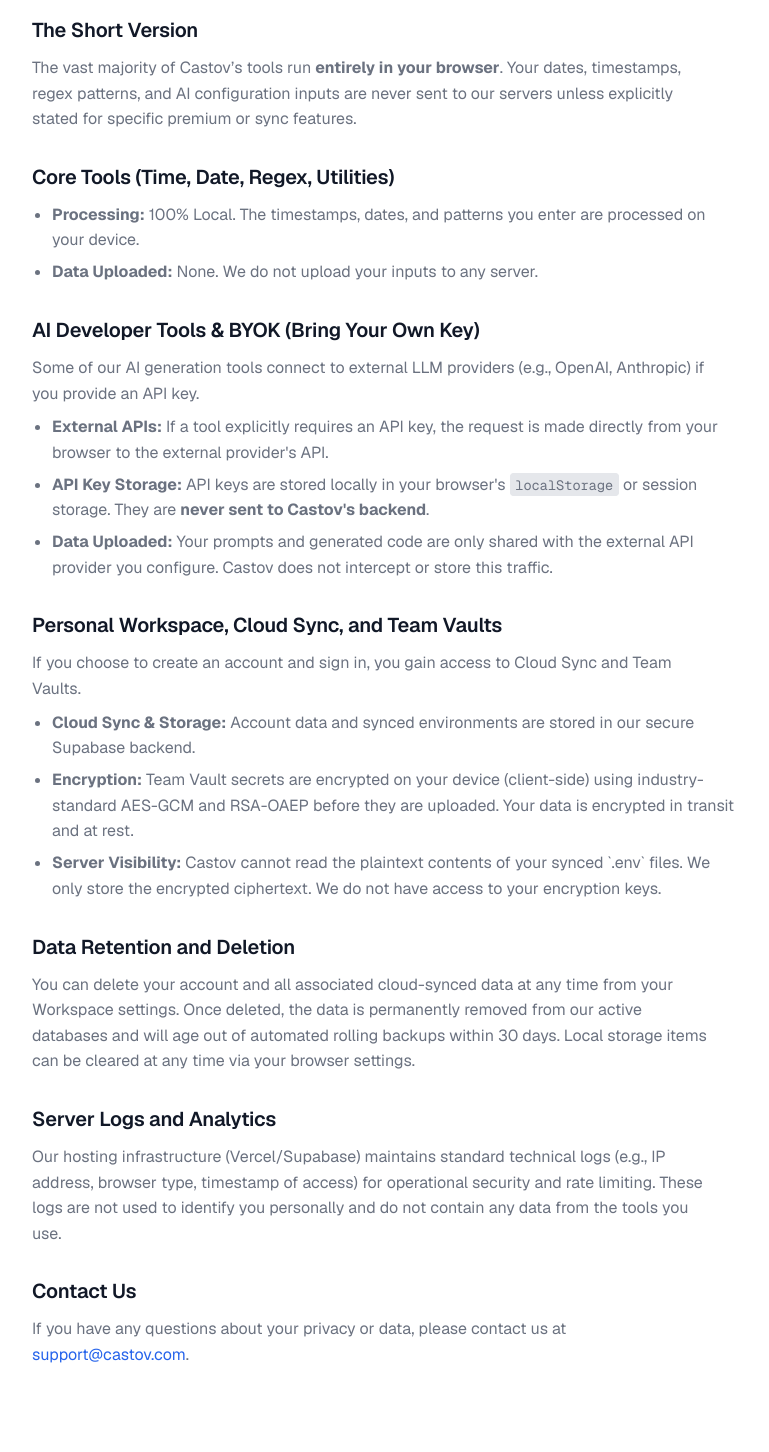
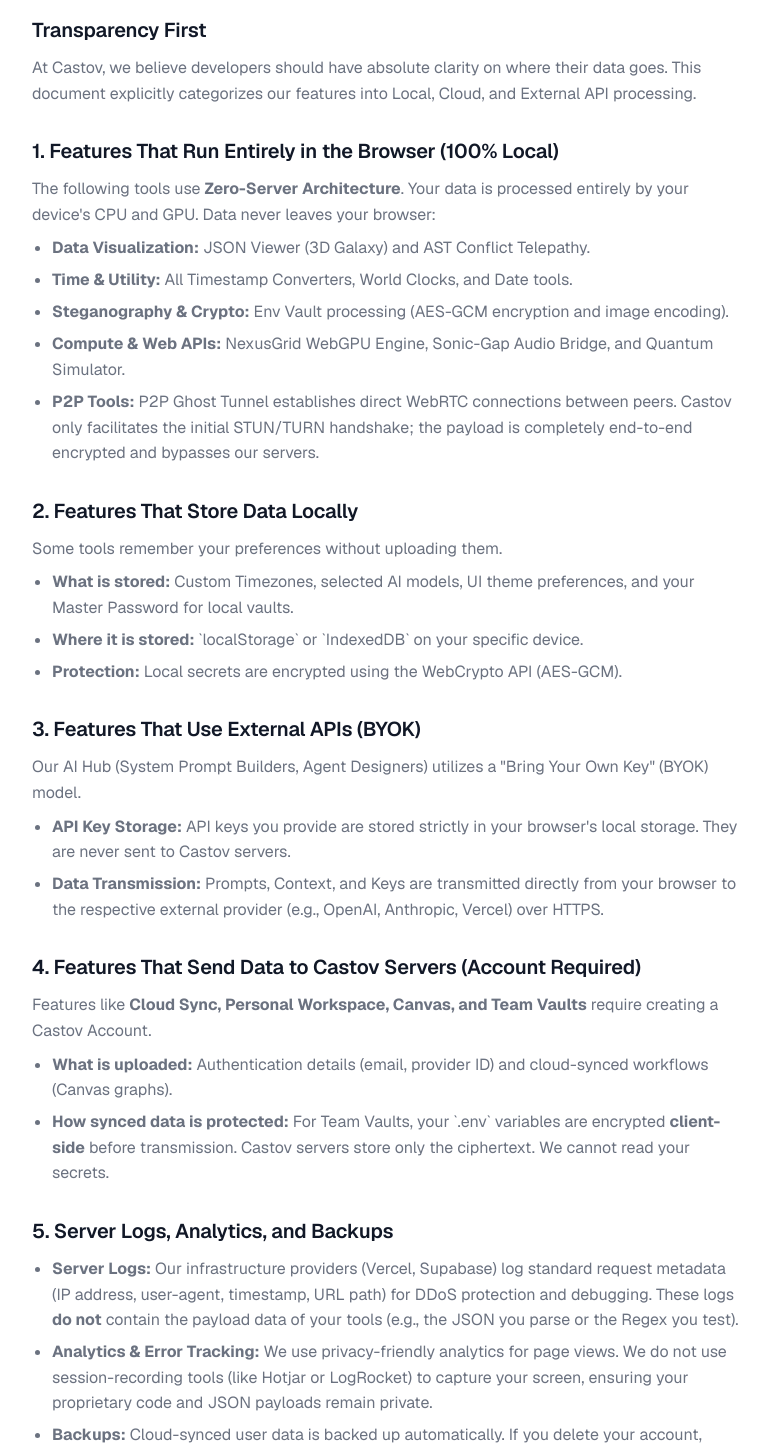
Before and after one commit to benidira/timeforge, a Next.js app: page /privacy in a window 1280 px wide. Shown: the part 240-1692 px from the top of the page, without its empty margins (176-945 px from the left). Built offline with nearby package versions, Linux system fonts and the light colour scheme; no server answers.

Commit message:
fix: AI broken link, JSON Viewer input, sitemap, privacy page

```diff
--- a/src/app/ai/page.tsx
+++ b/src/app/ai/page.tsx
@@ -65,7 +65,7 @@
           <div className="grid grid-cols-1 md:grid-cols-3 gap-4 auto-rows-[220px]">
 
             {/* Main Large Card */}
-            <Link href="/ai/vercel-ai-sdk-generator" className="md:col-span-2 md:row-span-2 card p-8 flex flex-col justify-between hover:border-muted transition-colors group">
+            <Link href="/ai/vercel-ai-sdk-code-generator" className="md:col-span-2 md:row-span-2 card p-8 flex flex-col justify-between hover:border-muted transition-colors group">
               <div>
                 <div className="w-12 h-12 rounded-lg bg-field border border-line flex items-center justify-center mb-6">
                   <svg width="24" height="24" viewBox="0 0 24 24" fill="none" stroke="currentColor" strokeWidth="2" strokeLinecap="round" strokeLinejoin="round" className="text-fg"><polygon points="12 2 2 22 22 22"></polygon></svg>
--- a/src/app/canvas/page.tsx
+++ b/src/app/canvas/page.tsx
@@ -3,11 +3,17 @@
 
 import { buildMetadata } from "@/lib/seo";
 
-export const metadata: Metadata = buildMetadata({
-  title: "Visual Developer Workflows Canvas",
-  description: "Chain together developer tools visually to create automated data pipelines and workflows with zero server-side processing.",
-  path: "/canvas"
-});
+export const metadata: Metadata = {
+  ...buildMetadata({
+    title: "Visual Developer Workflows Canvas",
+    description: "Chain together developer tools visually to create automated data pipelines and workflows with zero server-side processing.",
+    path: "/canvas"
+  }),
+  robots: {
+    index: false,
+    follow: false
+  }
+};
 
 export default function CanvasPage() {
   return (
--- a/src/app/privacy/page.tsx
+++ b/src/app/privacy/page.tsx
@@ -16,46 +16,57 @@
       crumbs={[{ name: "Home", href: "/" }, { name: "Privacy Policy" }]}
       path="/privacy"
     >
-      <h2>The Short Version</h2>
+      <h2>Transparency First</h2>
       <p>
-        The vast majority of Castov’s tools run <strong>entirely in your browser</strong>. Your dates, timestamps, regex patterns, and AI configuration inputs are never sent to our servers unless explicitly stated for specific premium or sync features.
+        At Castov, we believe developers should have absolute clarity on where their data goes. This document explicitly categorizes our features into Local, Cloud, and External API processing.
       </p>
 
-      <h2>Core Tools (Time, Date, Regex, Utilities)</h2>
+      <h2>1. Features That Run Entirely in the Browser (100% Local)</h2>
+      <p>
+        The following tools use <strong>Zero-Server Architecture</strong>. Your data is processed entirely by your device's CPU and GPU. Data never leaves your browser:
+      </p>
       <ul>
-        <li><strong>Processing:</strong> 100% Local. The timestamps, dates, and patterns you enter are processed on your device.</li>
-        <li><strong>Data Uploaded:</strong> None. We do not upload your inputs to any server.</li>
+        <li><strong>Data Visualization:</strong> JSON Viewer (3D Galaxy) and AST Conflict Telepathy.</li>
+        <li><strong>Time & Utility:</strong> All Timestamp Converters, World Clocks, and Date tools.</li>
+        <li><strong>Steganography & Crypto:</strong> Env Vault processing (AES-GCM encryption and image encoding).</li>
+        <li><strong>Compute & Web APIs:</strong> NexusGrid WebGPU Engine, Sonic-Gap Audio Bridge, and Quantum Simulator.</li>
+        <li><strong>P2P Tools:</strong> P2P Ghost Tunnel establishes direct WebRTC connections between peers. Castov only facilitates the initial STUN/TURN handshake; the payload is completely end-to-end encrypted and bypasses our servers.</li>
       </ul>
 
-      <h2>AI Developer Tools & BYOK (Bring Your Own Key)</h2>
+      <h2>2. Features That Store Data Locally</h2>
       <p>
-        Some of our AI generation tools connect to external LLM providers (e.g., OpenAI, Anthropic) if you provide an API key.
+        Some tools remember your preferences without uploading them.
       </p>
       <ul>
-        <li><strong>External APIs:</strong> If a tool explicitly requires an API key, the request is made directly from your browser to the external provider's API.</li>
-        <li><strong>API Key Storage:</strong> API keys are stored locally in your browser's <code>localStorage</code> or session storage. They are <strong>never sent to Castov's backend</strong>.</li>
-        <li><strong>Data Uploaded:</strong> Your prompts and generated code are only shared with the external API provider you configure. Castov does not intercept or store this traffic.</li>
+        <li><strong>What is stored:</strong> Custom Timezones, selected AI models, UI theme preferences, and your Master Password for local vaults.</li>
+        <li><strong>Where it is stored:</strong> `localStorage` or `IndexedDB` on your specific device.</li>
+        <li><strong>Protection:</strong> Local secrets are encrypted using the WebCrypto API (AES-GCM).</li>
       </ul>
 
-      <h2>Personal Workspace, Cloud Sync, and Team Vaults</h2>
+      <h2>3. Features That Use External APIs (BYOK)</h2>
       <p>
-        If you choose to create an account and sign in, you gain access to Cloud Sync and Team Vaults.
+        Our AI Hub (System Prompt Builders, Agent Designers) utilizes a "Bring Your Own Key" (BYOK) model.
       </p>
       <ul>
-        <li><strong>Cloud Sync & Storage:</strong> Account data and synced environments are stored in our secure Supabase backend.</li>
-        <li><strong>Encryption:</strong> Team Vault secrets are encrypted on your device (client-side) using industry-standard AES-GCM and RSA-OAEP before they are uploaded. Your data is encrypted in transit and at rest.</li>
-        <li><strong>Server Visibility:</strong> Castov cannot read the plaintext contents of your synced `.env` files. We only store the encrypted ciphertext. We do not have access to your encryption keys.</li>
+        <li><strong>API Key Storage:</strong> API keys you provide are stored strictly in your browser's local storage. They are never sent to Castov servers.</li>
+        <li><strong>Data Transmission:</strong> Prompts, Context, and Keys are transmitted directly from your browser to the respective external provider (e.g., OpenAI, Anthropic, Vercel) over HTTPS.</li>
       </ul>
 
-      <h2>Data Retention and Deletion</h2>
+      <h2>4. Features That Send Data to Castov Servers (Account Required)</h2>
       <p>
-        You can delete your account and all associated cloud-synced data at any time from your Workspace settings. Once deleted, the data is permanently removed from our active databases and will age out of automated rolling backups within 30 days. Local storage items can be cleared at any time via your browser settings.
+        Features like <strong>Cloud Sync, Personal Workspace, Canvas, and Team Vaults</strong> require creating a Castov Account.
       </p>
+      <ul>
+        <li><strong>What is uploaded:</strong> Authentication details (email, provider ID) and cloud-synced workflows (Canvas graphs).</li>
+        <li><strong>How synced data is protected:</strong> For Team Vaults, your `.env` variables are encrypted <strong>client-side</strong> before transmission. Castov servers store only the ciphertext. We cannot read your secrets.</li>
+      </ul>
 
-      <h2>Server Logs and Analytics</h2>
-      <p>
-        Our hosting infrastructure (Vercel/Supabase) maintains standard technical logs (e.g., IP address, browser type, timestamp of access) for operational security and rate limiting. These logs are not used to identify you personally and do not contain any data from the tools you use.
-      </p>
+      <h2>5. Server Logs, Analytics, and Backups</h2>
+      <ul>
+        <li><strong>Server Logs:</strong> Our infrastructure providers (Vercel, Supabase) log standard request metadata (IP address, user-agent, timestamp, URL path) for DDoS protection and debugging. These logs <strong>do not</strong> contain the payload data of your tools (e.g., the JSON you parse or the Regex you test).</li>
+        <li><strong>Analytics & Error Tracking:</strong> We use privacy-friendly analytics for page views. We do not use session-recording tools (like Hotjar or LogRocket) to capture your screen, ensuring your proprietary code and JSON payloads remain private.</li>
+        <li><strong>Backups:</strong> Cloud-synced user data is backed up automatically. If you delete your account, backups are purged within 30 days.</li>
+      </ul>
 
       <h2>Contact Us</h2>
       <p>If you have any questions about your privacy or data, please contact us at <a href="mailto:support@castov.com">support@castov.com</a>.</p>
--- /dev/null
+++ b/src/app/profile/layout.tsx
@@ -0,0 +1,13 @@
+import { Metadata } from "next";
+
+export const metadata: Metadata = {
+  title: "Profile | Castov",
+  robots: {
+    index: false,
+    follow: false
+  }
+};
+
+export default function ProfileLayout({ children }: { children: React.ReactNode }) {
+  return <>{children}</>;
+}
--- a/src/app/sitemap.ts
+++ b/src/app/sitemap.ts
@@ -17,7 +17,6 @@
     { url: `${baseUrl}/tools`, lastModified: getLastMod('src/app/tools/page.tsx'), changeFrequency: 'weekly', priority: 0.9 },
     { url: `${baseUrl}/guides`, lastModified: getLastMod('src/app/guides/page.tsx'), changeFrequency: 'weekly', priority: 0.8 },
     { url: `${baseUrl}/ai`, lastModified: getLastMod('src/app/ai/page.tsx'), changeFrequency: 'daily', priority: 0.8 },
-    { url: `${baseUrl}/canvas`, lastModified: getLastMod('src/app/canvas/page.tsx'), changeFrequency: 'daily', priority: 0.9 },
     { url: `${baseUrl}/about`, lastModified: getLastMod('src/app/about/page.tsx'), changeFrequency: 'monthly', priority: 0.5 },
     { url: `${baseUrl}/contact`, lastModified: getLastMod('src/app/contact/page.tsx'), changeFrequency: 'monthly', priority: 0.5 },
     { url: `${baseUrl}/privacy`, lastModified: getLastMod('src/app/privacy/page.tsx'), changeFrequency: 'monthly', priority: 0.3 },
```
Also changed, not shown: src/components/tools/json-viewer-tool.tsx (+19 -1 lines), src/content/tools.ts (+39 -4 lines).
